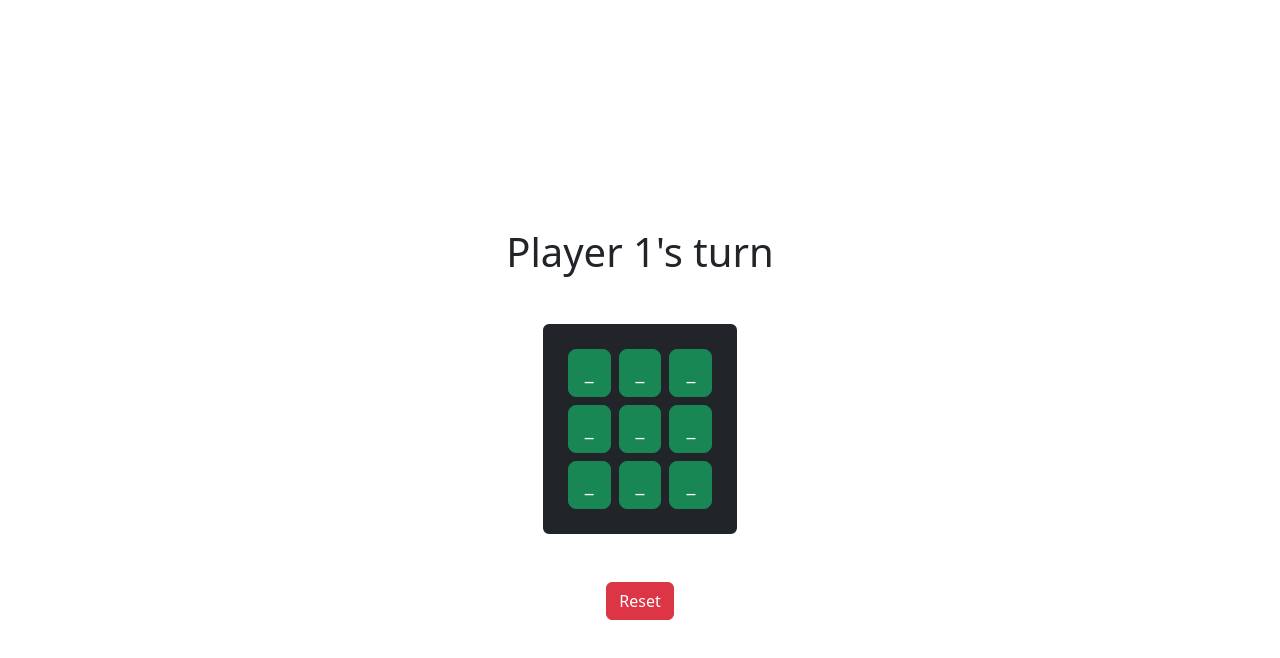
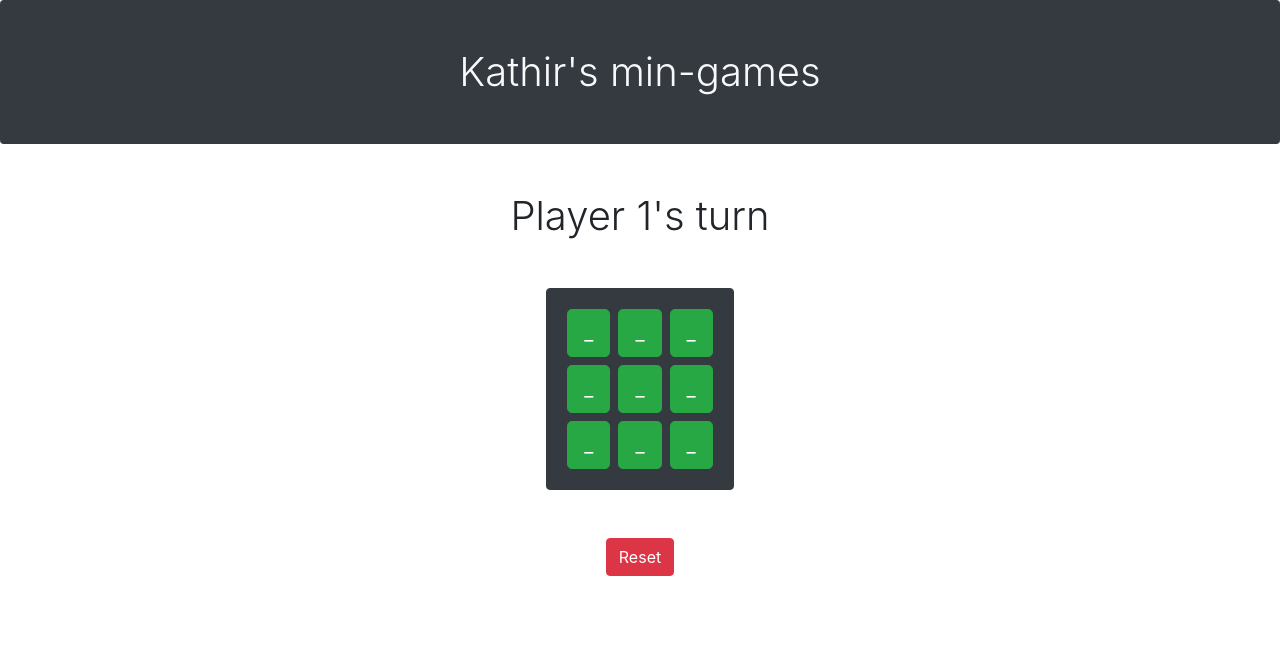
Before and after one commit to KATHIRESHP/tic-tac-toe, a React (Create React App) app: page / in a window 1280 px wide. Shown: the top 658 px of the page. Built offline with nearby package versions, Linux system fonts and the light colour scheme.

Commit message:
145008042023

```diff
--- a/public/index.html
+++ b/public/index.html
@@ -17,6 +17,9 @@
   <script src="https://cdn.jsdelivr.net/npm/bootstrap@5.3.0-alpha3/dist/js/bootstrap.min.js"
     integrity="sha384-Y4oOpwW3duJdCWv5ly8SCFYWqFDsfob/3GkgExXKV4idmbt98QcxXYs9UoXAB7BZ"
     crossorigin="anonymous"></script>
+    <link rel="stylesheet" href="https://stackpath.bootstrapcdn.com/bootstrap/4.4.1/css/bootstrap.min.css" integrity="sha384-Vkoo8x4CGsO3+Hhxv8T/Q5PaXtkKtu6ug5TOeNV6gBiFeWPGFN9MuhOf23Q9Ifjh" crossorigin="anonymous">
+
+    <link href="https://fonts.googleapis.com/css?family=Patrick+Hand" rel="stylesheet">
   <title>Kathir's Tic Tac Toe</title>
 </head>
 
--- a/src/App.js
+++ b/src/App.js
@@ -4,7 +4,8 @@ import Gamepage from './Components/Gamepage'
 export default function App() {
   return (
     <div>
-      <Gamepage/>
+      <center className='bg-dark vh-20 display-6 text-light p-5 rounded'>Kathir's min-games</center>
+      <Gamepage />
     </div>
   )
 }
--- a/src/Components/Gamepage.jsx
+++ b/src/Components/Gamepage.jsx
@@ -64,7 +64,7 @@ function Gamepage() {
 
 
     return (
-        <div className='container d-flex flex-column vh-100 vw-100 justify-content-center align-items-center'>
+        <div className='container d-flex flex-column vh-80 vw-100 justify-content-center align-items-center'>
             {winner == "" &&
                 <div className='display-6 m-5'>Player {player}'s turn</div>
             }
```
